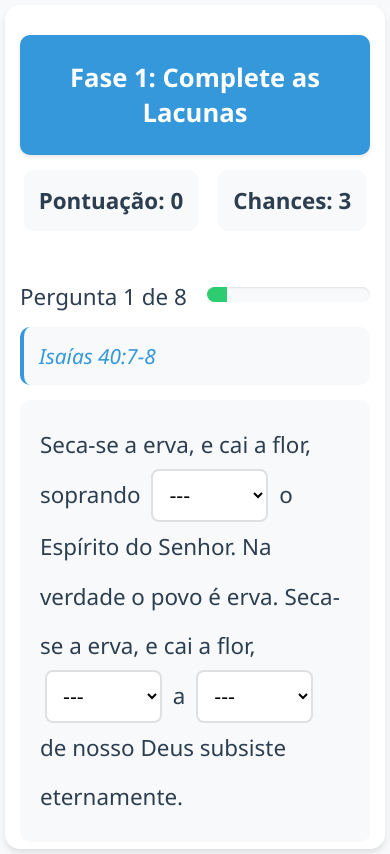
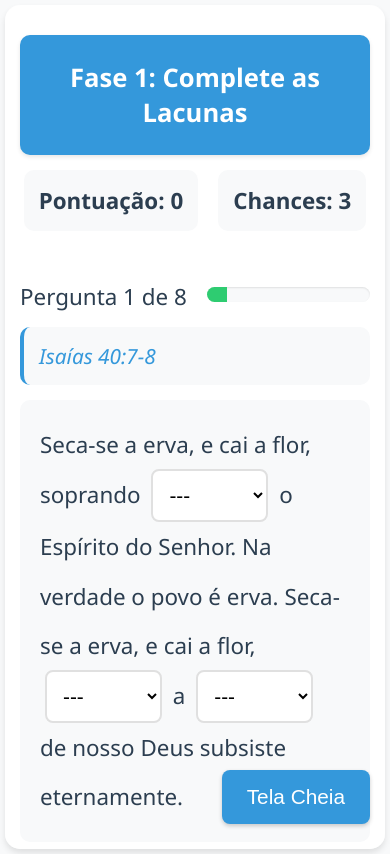
Before and after one commit to colpvalmir/licao-da-semana, a plain HTML site: page index.html in a window 390 px wide. Drawn offline with Linux system fonts and the light colour scheme.

Commit message:
Update index.html

```diff
--- a/index.html
+++ b/index.html
@@ -234,6 +234,27 @@
       padding: 15px;
     }
 
+    .tela-cheia {
+      position: fixed;
+      bottom: 20px;
+      right: 20px;
+      padding: 12px 20px;
+      background-color: var(--cor-secundaria);
+      color: white;
+      border: none;
+      border-radius: 8px;
+      cursor: pointer;
+      font-size: 1.2rem;
+      z-index: 1000;
+      box-shadow: 0 2px 4px rgba(0, 0, 0, 0.2);
+      transition: all 0.3s;
+    }
+
+    .tela-cheia:hover {
+      background-color: #2980b9;
+      transform: translateY(-2px);
+    }
+
     @media (max-width: 600px) {
       body {
         padding: 5px;
@@ -300,6 +321,11 @@
         font-size: 1.2rem;
         padding: 15px;
       }
+
+      .tela-cheia {
+        padding: 15px 25px;
+        font-size: 1.3rem;
+      }
     }
   </style>
 </head>
@@ -362,6 +388,7 @@
       </a>
     </div>
     <button class="reiniciar" id="reiniciar" onclick="reiniciarJogo()">Reiniciar Jogo</button>
+    <button class="tela-cheia" id="tela-cheia" onclick="alternarTelaCheia()">Tela Cheia</button>
   </div>
 
   <script>
@@ -843,6 +870,26 @@
       }
     }
 
+    function alternarTelaCheia() {
+      if (!document.fullscreenElement) {
+        document.documentElement.requestFullscreen();
+      } else {
+        if (document.exitFullscreen) {
+          document.exitFullscreen();
+        }
+      }
+    }
+
+    // Atualiza o texto do botão quando o modo de tela cheia muda
+    document.addEventListener('fullscreenchange', function() {
+      const botao = document.getElementById('tela-cheia');
+      if (document.fullscreenElement) {
+        botao.textContent = 'Sair da Tela Cheia';
+      } else {
+        botao.textContent = 'Tela Cheia';
+      }
+    });
+
     // Inicia o desafio ao carregar a página
     window.onload = function() {
       prepararDesafio();
```
